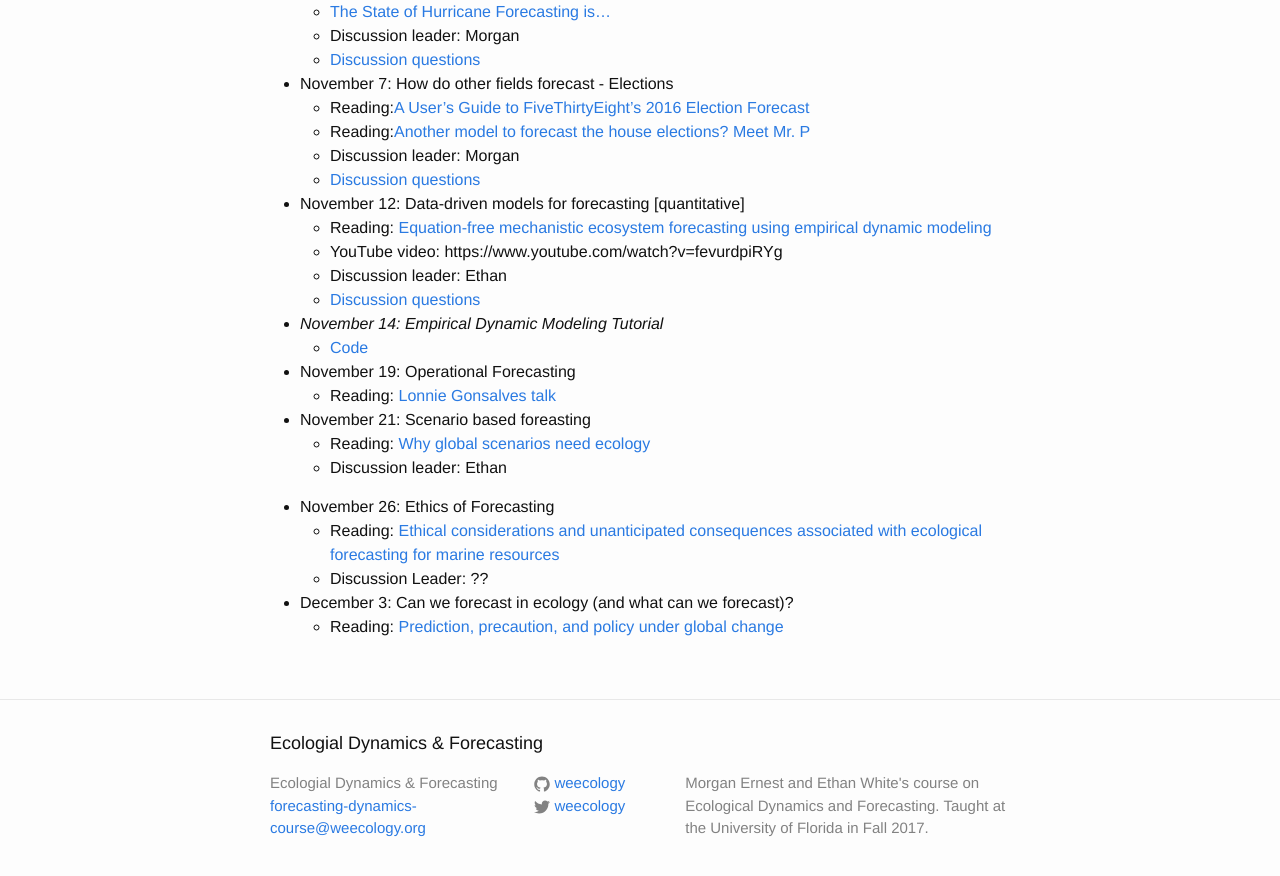
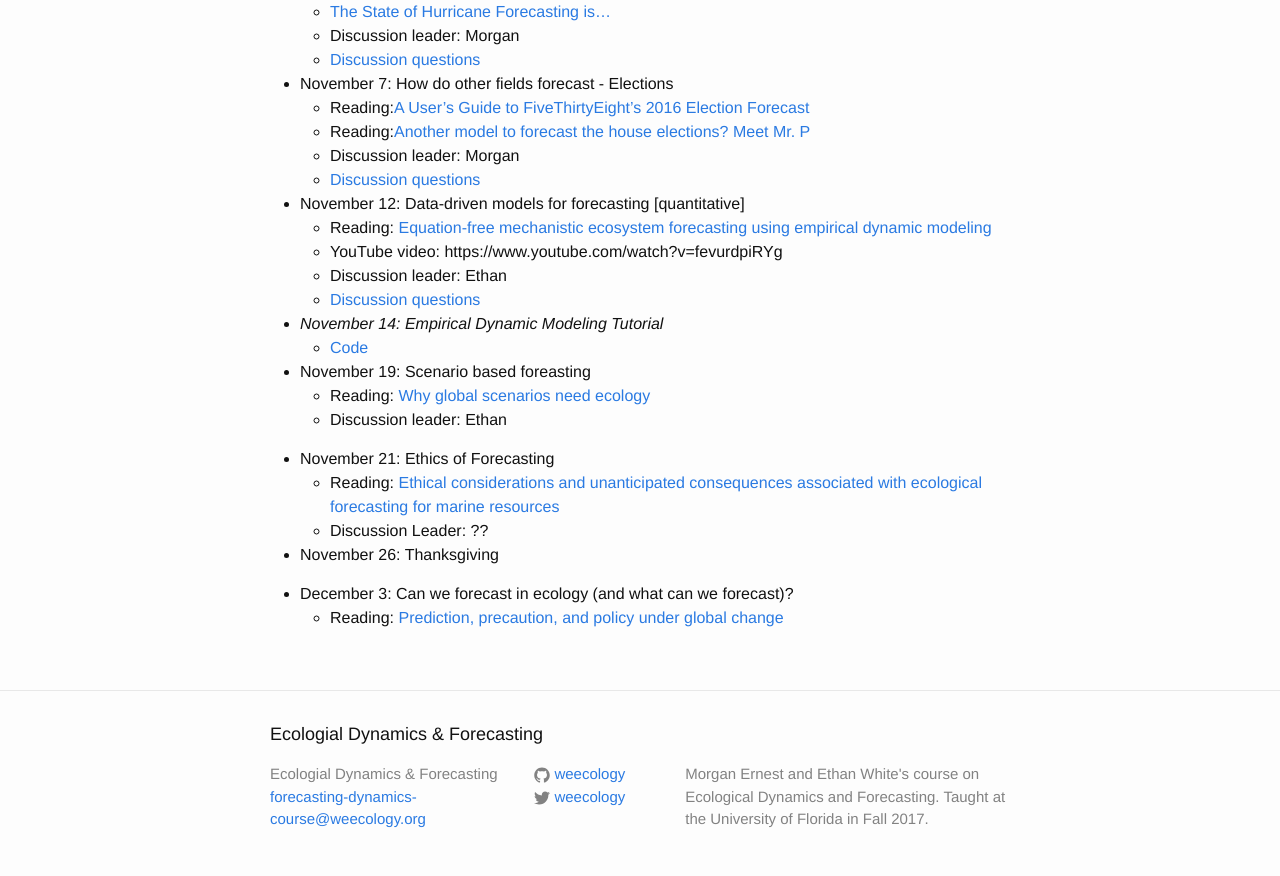
Before and after one commit to weecology/forecasting-dynamics-course, a Jekyll site: the page built from schedule.md, in a window 1280 px wide and 900 px high, scrolled down 2153 px. Shown: the top 876 px of the window. Built offline with Jekyll 4.4.1, drawn with Linux system fonts in a browser that asks for light colours.

Commit message:
Updates schedule

```diff
--- a/schedule.md
+++ b/schedule.md
@@ -114,18 +114,17 @@ A good general overview of hurricane forecasting has proven elusive, so instead
 * *November 14:  Empirical Dynamic Modeling Tutorial*
     * [Code]({{ site.baseurl }}/lectures/rEDM_primer)
 
-* November 19: Operational Forecasting
-    * Reading: [Lonnie Gonsalves talk](https://www.youtube.com/watch?v=04CbfDvXjUc)
-
-* November 21: Scenario based foreasting
+* November 19: Scenario based foreasting
     * Reading: [Why global scenarios need ecology](https://doi.org/10.1890/1540-9295(2003)001[0322:WGSNE]2.0.CO;2)
     * Discussion leader: Ethan
 
 [//]: #    * [Discussion questions]({{ site.baseurl }}/discussion/scenarios)
 
-* November 26: Ethics of Forecasting
+* November 21: Ethics of Forecasting
     * Reading: [Ethical considerations and unanticipated consequences associated with ecological forecasting for marine resources](https://academic.oup.com/icesjms/advance-article/doi/10.1093/icesjms/fsy210/5303214)
     * Discussion Leader: ??
+
+* November 26: Thanksgiving
 
 * December 3: Can we forecast in ecology (and what can we forecast)?
     * Reading: [Prediction, precaution, and policy under global change](https://doi.org/10.1126/science.1261824)
```
